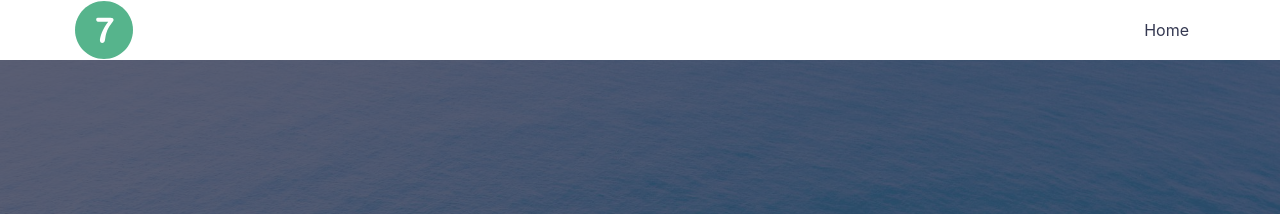
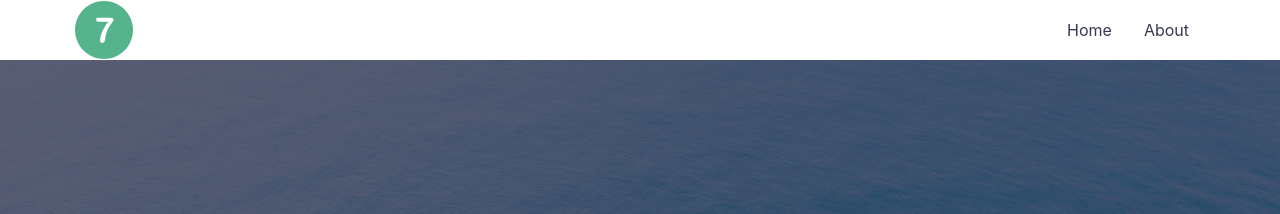
Before and after one commit to fanbomeng97/fanbomeng97..github.io, a Jekyll site: the page built from index.md, in a window 1280 px wide. Shown: the top 214 px of the page. Built offline with Jekyll 4.4.1, drawn with Linux system fonts in a browser that asks for light colours.

Commit message:
Update header.html

```diff
--- a/_includes/header.html
+++ b/_includes/header.html
@@ -9,6 +9,7 @@
       <nav class="header__links">
         <div class="container header__links-wrapper">
           <a class="header__link" href="{{ '/' | relative_url }}" itemprop="url"><span itemprop="name">Home</span></a>
+          <a class="header__link" href="{{ '/about' | relative_url }}" itemprop="url"><span itemprop="name">About</span></a>
         </div>
       </nav>
       <div class="header__toggle">
```
